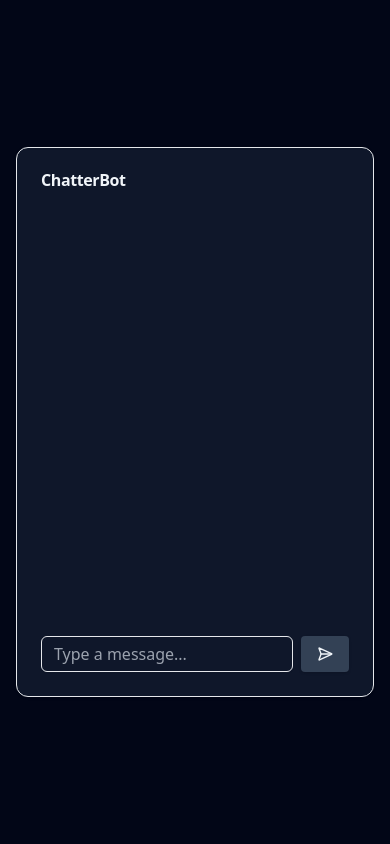
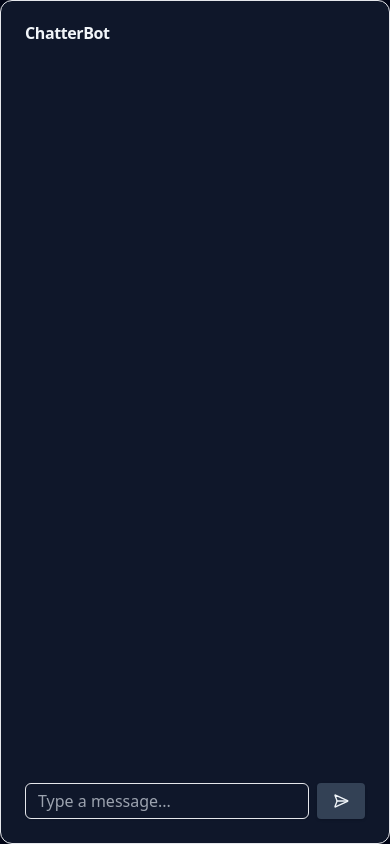
Before and after one commit to vegaronel/ai-gemini, a React (Vite) app: page / in a window 390 px wide. Built offline with nearby package versions, Linux system fonts and the light colour scheme.

Commit message:
fix responsive

```diff
--- a/src/App.jsx
+++ b/src/App.jsx
@@ -3,7 +3,7 @@ import "./App.css";
 import { Chat } from './pages/Chat';
 function App() {
   return (
-    <div className="min-h-screen bg-slate-950 flex items-center justify-center p-4">
+    <div className="min-h-screen bg-slate-950 flex justify-center items-center">
     <Chat />
   </div>
   )
--- a/src/pages/Chat.jsx
+++ b/src/pages/Chat.jsx
@@ -76,12 +76,12 @@ export function Chat() {
   };
 
   return (
-    <Card className="w-full max-w-md mx-auto bg-slate-900 text-slate-100 border">
+    <Card className="w-full flex flex-col max-w-md mx-auto md:h-[600px] h-screen bg-slate-900 text-slate-100 border">
       <CardHeader>
         <CardTitle>ChatterBot</CardTitle>
       </CardHeader>
-      <CardContent>
-        <ScrollArea className="h-[400px] pr-4">
+      <CardContent className="grow">
+        <ScrollArea className="pr-4">
           {messages.map((message) => (
             <div
               key={message.id}
```
